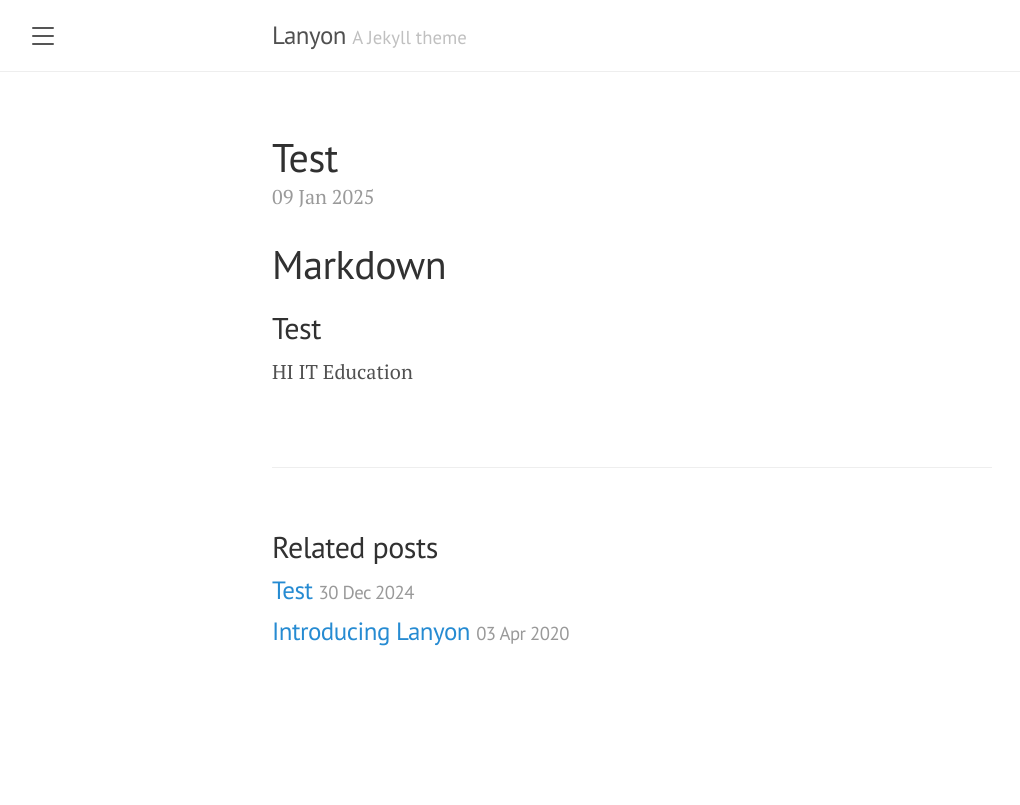
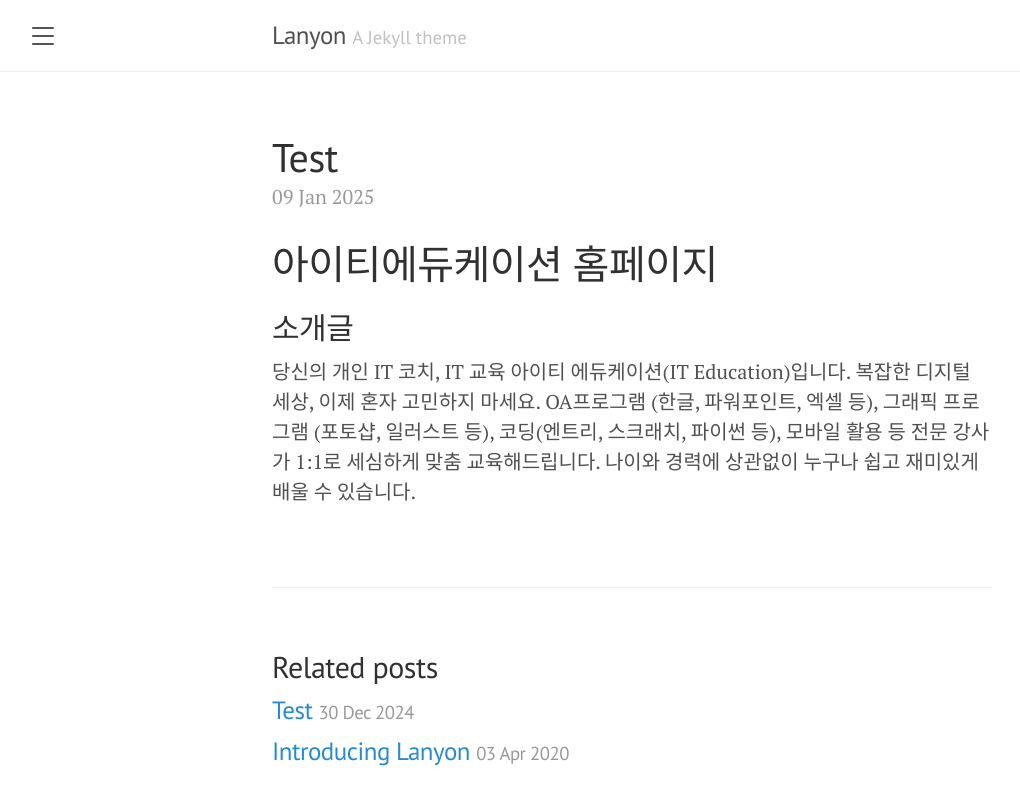
Before and after one commit to iteducationkr/iteducationkr.github.io, a Jekyll site: the page built from _posts/2025-1-09-test itq.md, in a window 1280 px wide. Shown: the top 805 px of the page, without its empty margins (8-1028 px from the left). Built offline with Jekyll 4.4.1, drawn with Linux system fonts in a browser that asks for light colours.

Commit message:
Update 2025-1-09-test itq.md

```diff
--- a/_posts/2025-1-09-test itq.md
+++ b/_posts/2025-1-09-test itq.md
@@ -2,6 +2,13 @@
 layout: post
 title: Test
 ---
-# Markdown
-## Test
-HI IT Education
+# 아이티에듀케이션 홈페이지
+## 소개글
+당신의 개인 IT 코치, IT 교육
+아이티 에듀케이션(IT Education)입니다.
+복잡한 디지털 세상, 이제 혼자 고민하지 마세요.
+OA프로그램 (한글, 파워포인트, 엑셀 등),
+그래픽 프로그램 (포토샵, 일러스트 등),
+코딩(엔트리, 스크래치, 파이썬 등), 모바일 활용 등
+전문 강사가 1:1로 세심하게 맞춤 교육해드립니다.
+나이와 경력에 상관없이 누구나 쉽고 재미있게 배울 수 있습니다.
```
